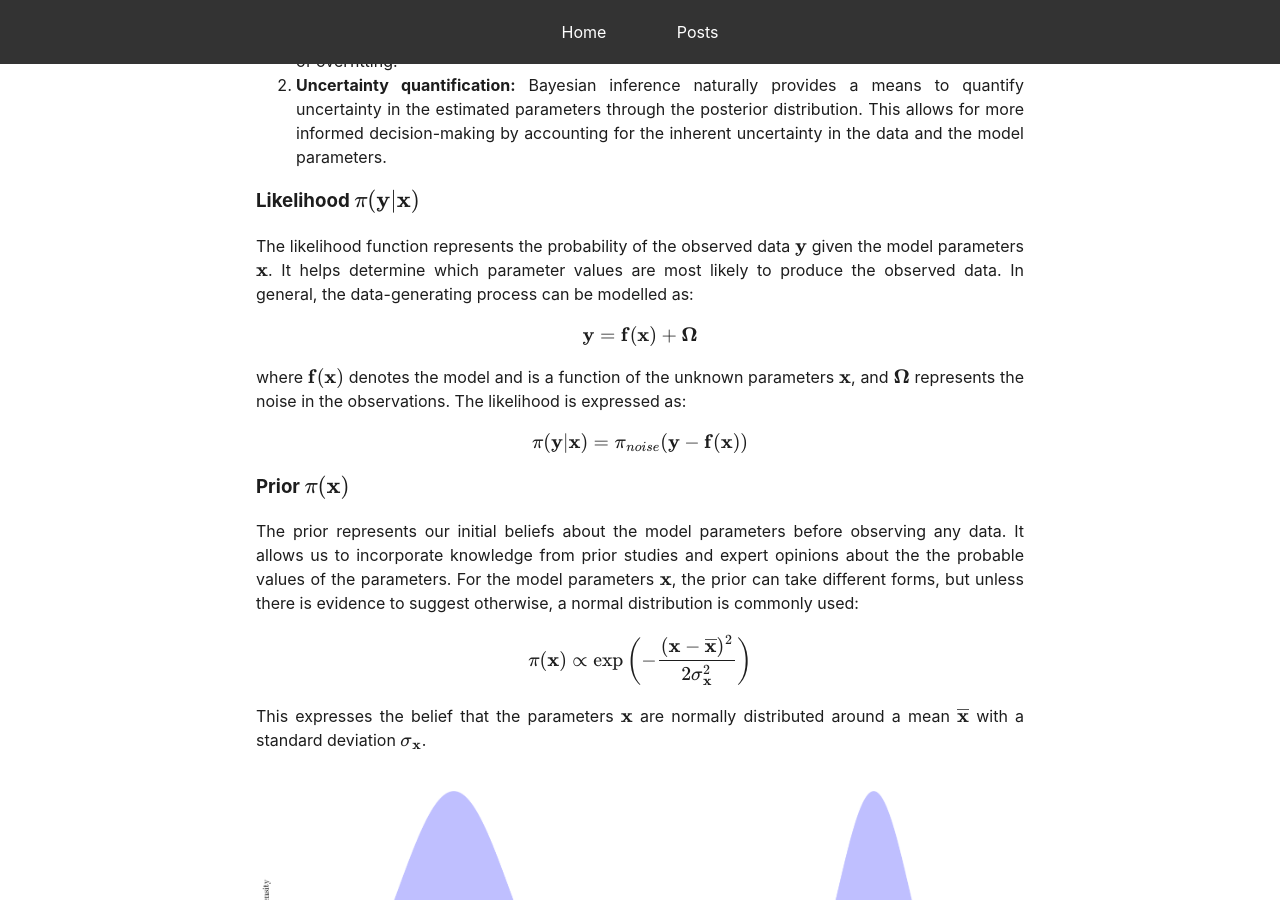
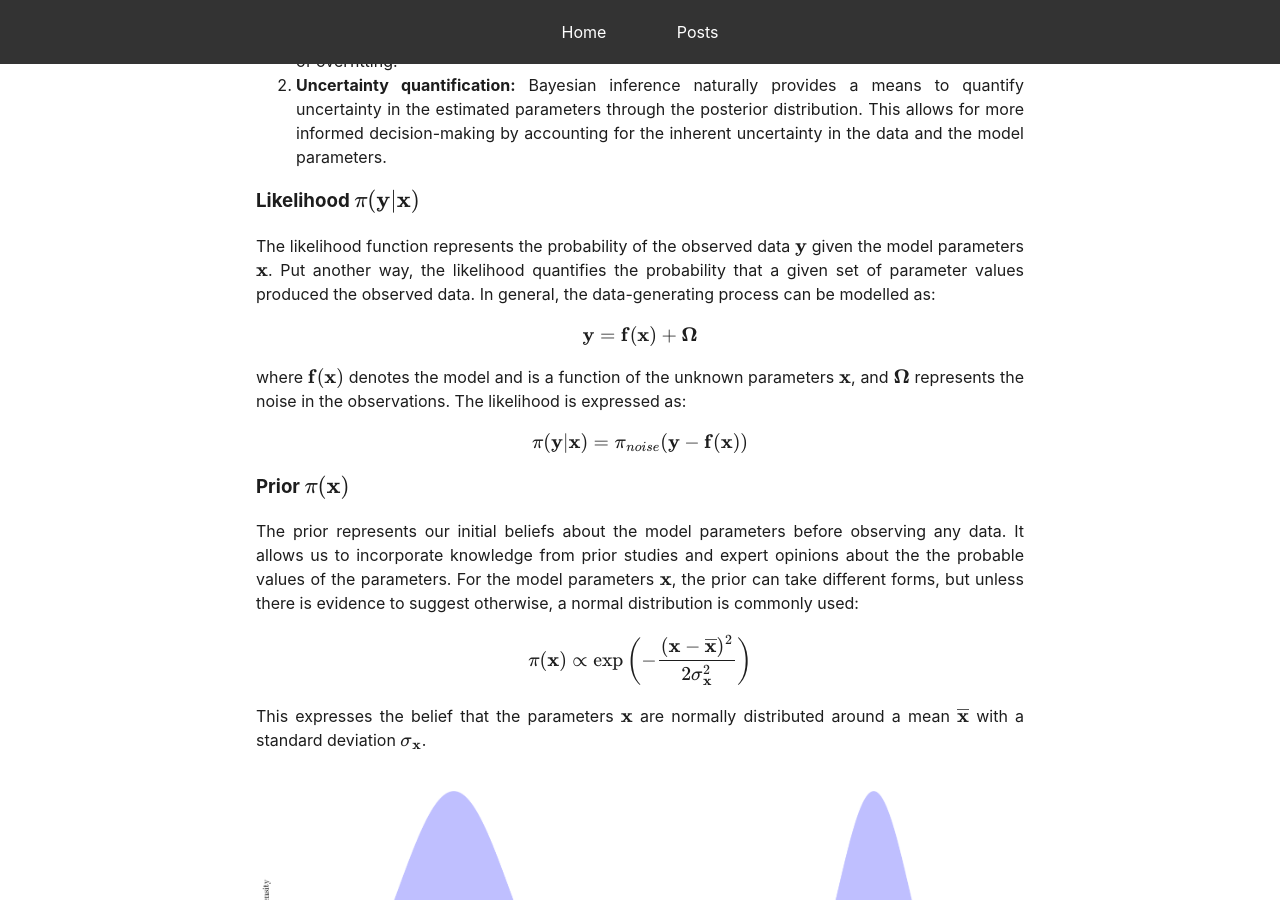
Before and after one commit to mark-hobbs/mark-hobbs.github.io, a Jekyll site: the page built from _posts/2024-12-02-bayesian-inference.md, in a window 1280 px wide and 900 px high, scrolled down 5338 px. Built offline with Jekyll 4.4.1, drawn with Linux system fonts in a browser that asks for light colours; formulas are drawn with MathJax 3.

Commit message:
General updates

```diff
--- a/_posts/2024-12-02-bayesian-inference.md
+++ b/_posts/2024-12-02-bayesian-inference.md
@@ -107,7 +107,7 @@ A Bayesian framework has two core advantages for solving inverse problems:
 
 ### Likelihood $\pi(\textbf{y}|\textbf{x})$
 
-The likelihood function represents the probability of the observed data $\textbf{y}$ given the model parameters $\textbf{x}$. It helps determine which parameter values are most likely to produce the observed data. In general, the data-generating process can be modelled as:
+The likelihood function represents the probability of the observed data $\textbf{y}$ given the model parameters $\textbf{x}$. Put another way, the likelihood quantifies the probability that a given set of parameter values produced the observed data. In general, the data-generating process can be modelled as:
 
 $$
 \textbf{y} = \textbf{f}(\textbf{x}) + \mathbf{\Omega}
```
